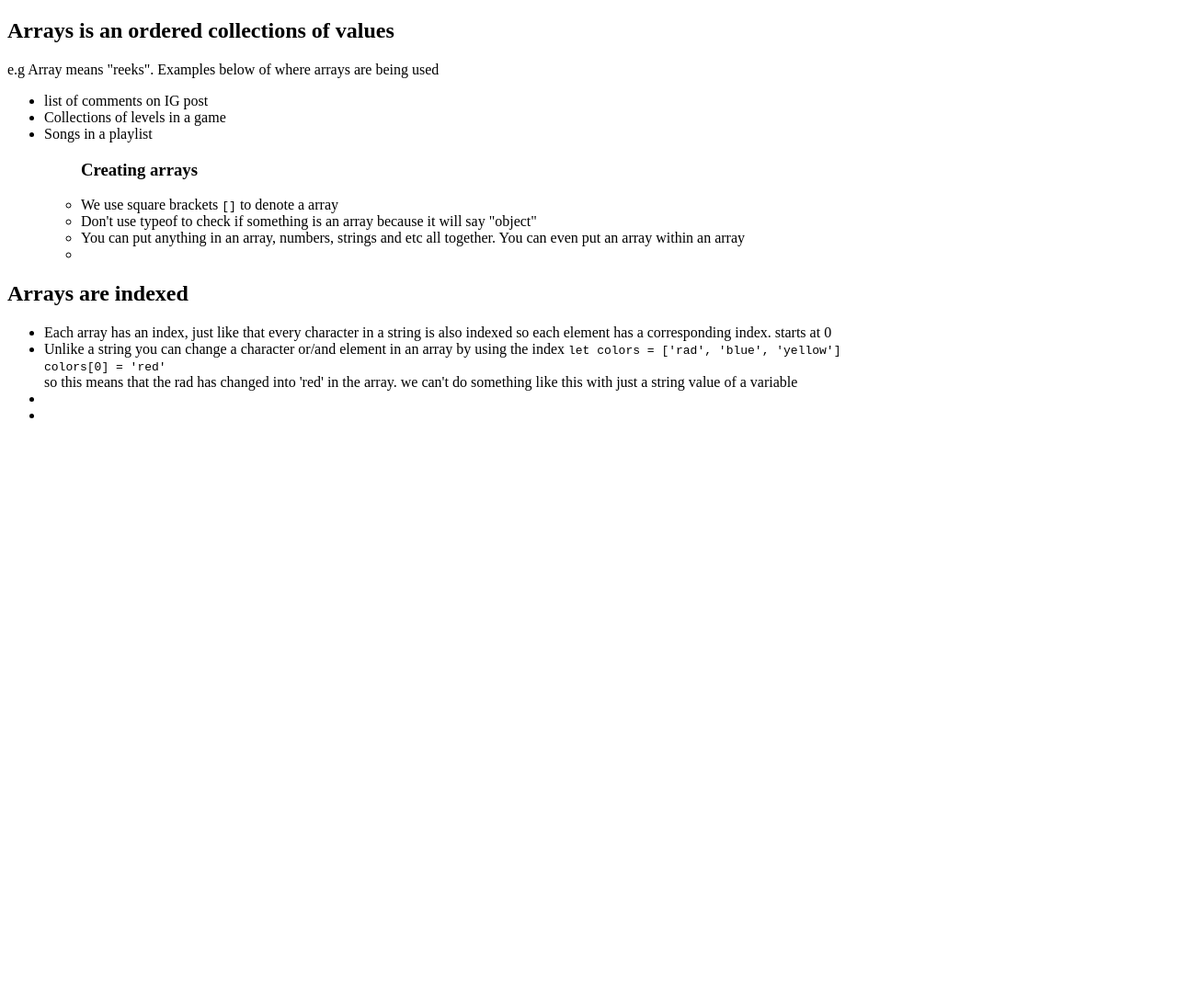
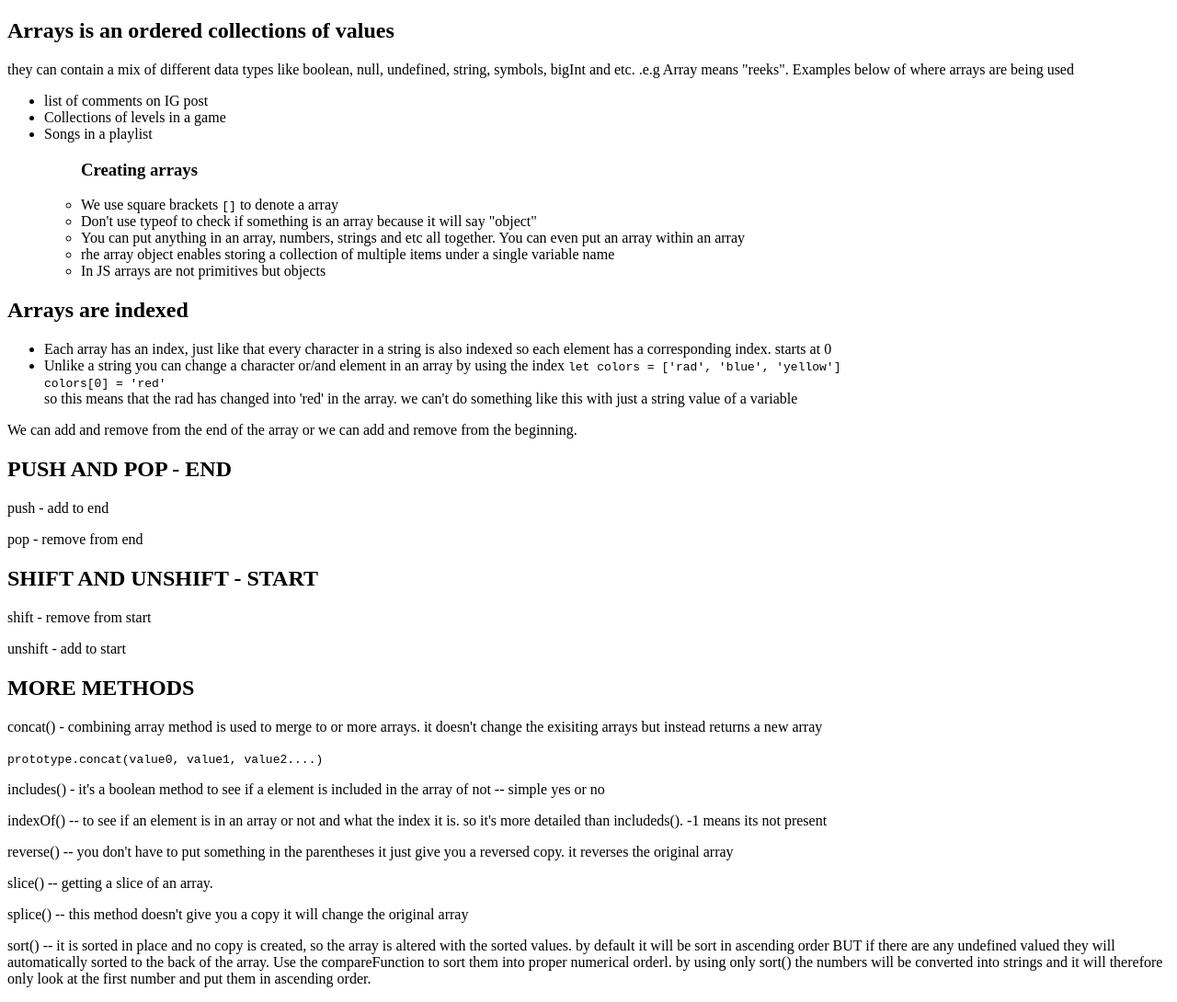
Before and after one commit to Cilvyahg/webdev-steele, a plain HTML site: page JS_array/index.html in a window 1280 px wide. Shown: the whole page at 92% size. Before the commit the page ends 800 px from the top, so only its background shows below. Drawn offline with Linux system fonts and the light colour scheme.

Commit message:
array methods and comparefunction

```diff
--- a/JS_array/index.html
+++ b/JS_array/index.html
@@ -12,7 +12,8 @@
 <body>
 
     <h2>Arrays is an ordered collections of values</h2>
-    <p>e.g Array means "reeks". Examples below of where arrays are being used
+    <p>they can contain a mix of different data types like boolean, null, undefined, string, symbols, bigInt and etc.
+        .e.g Array means "reeks". Examples below of where arrays are being used
         <ul>
             <li>list of comments on IG post</li>
             <li>Collections of levels in a game</li>
@@ -23,7 +24,8 @@
                 <li>Don't use typeof to check if something is an array because it will say "object"</li>
                 <li>You can put anything in an array, numbers, strings and etc all together. You can even put an array
                     within an array</li>
-                <li></li>
+                <li>rhe array object enables storing a collection of multiple items under a single variable name</li>
+                <li>In JS arrays are not primitives but objects</li>
             </ul>
         </ul>
     </p>
@@ -40,9 +42,36 @@
             <br> so this means that the rad has changed into 'red' in the array. we can't do something like this with
             just a string value of a variable
         </li>
-        <li></li>
-        <li></li>
+
     </ul>
+
+    We can add and remove from the end of the array or we can add and remove from the beginning.
+
+    <h2>PUSH AND POP - END</h2>
+    <p>push - add to end</p>
+    <p>pop - remove from end</p>
+    <h2>SHIFT AND UNSHIFT - START</h2>
+    <p>shift - remove from start</p>
+    <p>unshift - add to start</p>
+
+    <h2>MORE METHODS</h2>
+    <p>concat() - combining array method is used to merge to or more arrays. it doesn't change the exisiting arrays but
+        instead returns a new array</p>
+    <code>prototype.concat(value0, value1, value2....)</code>
+    <p>includes() - it's a boolean method to see if a element is included in the array of not -- simple yes or no </p>
+    <p>indexOf() -- to see if an element is in an array or not and what the index it is. so it's more detailed than
+        includeds(). -1 means its not present</p>
+    <p>reverse() -- you don't have to put something in the parentheses it just give you a reversed copy. it reverses the
+        original array</p>
+    <p>slice() -- getting a slice of an array. </p>
+    <p>splice() -- this method doesn't give you a copy it will change the original array</p>
+    <p>sort() -- it is sorted in place and no copy is created, so the array is altered with the sorted values. by
+        default it will be sort in ascending order BUT if there are any undefined valued they will automatically sorted
+        to the back of the array. Use the compareFunction to sort them into proper numerical orderl.
+        by using only sort() the numbers will be converted into strings and it will therefore only look at the first
+        number and put them in ascending order. </p>
+        <p></p>
+
 
 
 
```
